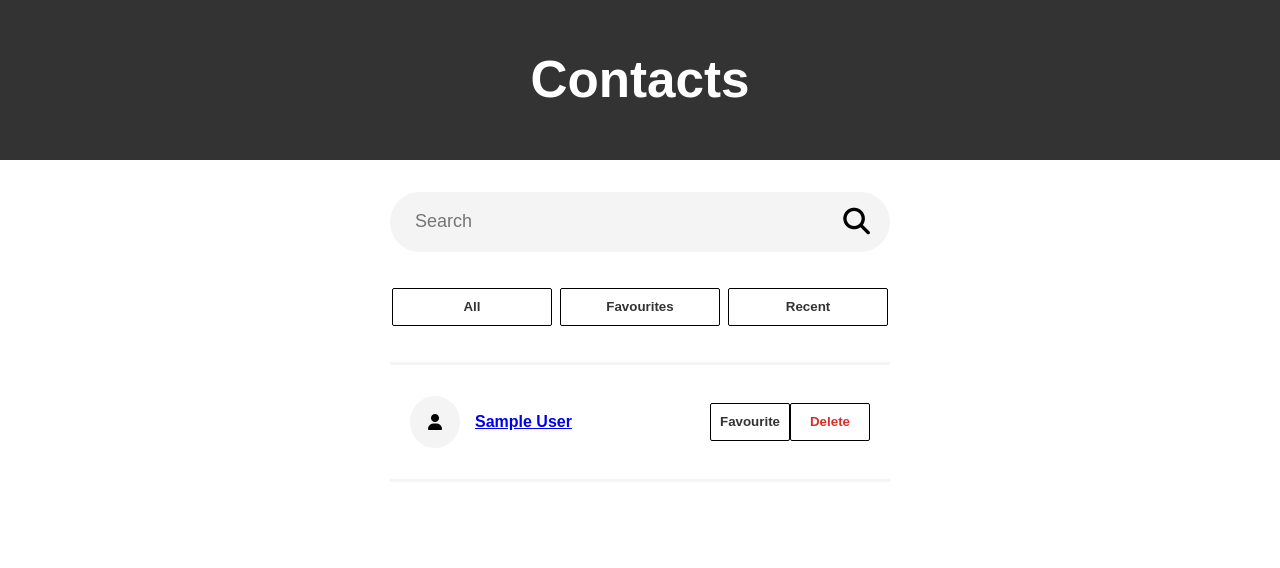
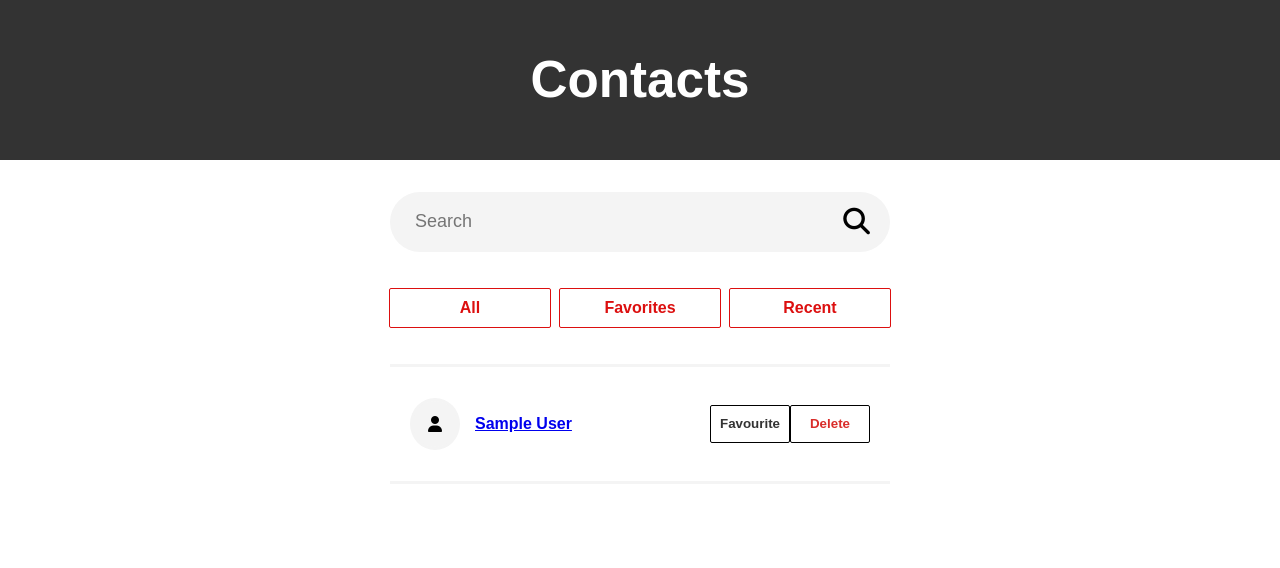
Before and after one commit to software-students-fall2023/2-web-app-exercise-team1-pt-2, a Flask app: template templates/contactlist.html in a window 1280 px wide. Shown: the top 568 px of the page. Run offline with Flask 3, Linux system fonts and the light colour scheme; the template is opened without the code that fills it: most values are stand-ins (such as "Sample title", 1, 10 or a date in 2020); parts of the project's set-up code (start-up, migrations or seed data) failed here and were passed over; some libraries are stand-ins or nearby versions.

Commit message:
added functionality for chip filters

```diff
--- a/server/app.py
+++ b/server/app.py
@@ -23,8 +23,18 @@ app=Flask(__name__, template_folder='../templates', static_folder='../static')
 
 @app.route('/')
 def display_all_contacts():
-    contacts = mongo.db.contacts.find()
-    return render_template('contactlist.html', contacts=contacts)
+    filter_type = request.args.get('filter', 'all')
+
+    if filter_type == 'all':
+        contacts = mongo.db.contacts.find().sort("fullName", pymongo.ASCENDING)
+    elif filter_type == 'favorites':
+        contacts = mongo.db.contacts.find({"favorite": True}).sort("fullName", pymongo.ASCENDING)
+    elif filter_type == 'recent':
+        contacts = mongo.db.contacts.find().sort("updatedAt", pymongo.DESCENDING)
+    else:
+        contacts = mongo.db.contacts.find().sort("fullName", pymongo.ASCENDING)
+
+    return render_template('contactlist.html', contacts=contacts, selected_filter=filter_type)
 
 @app.route('/search')
 def search():
--- a/static/search.css
+++ b/static/search.css
@@ -122,6 +122,28 @@ main{
     color : white;
 }
 
+.chip.selected {
+    background-color: #333;
+    color: white;
+}
+
+.chips a {
+    text-decoration: none;
+    color: inherit;
+    display: block;
+    height: 100%;
+    line-height: 38px;
+    text-align: center;
+}
+
+.chips a.chip {
+    color: #dc0f0f;
+}
+
+.chips a.chip.selected {
+    color: white;
+}
+
 .favourites-button{
     color: #333;
     background-color: white;
--- a/templates/contactlist.html
+++ b/templates/contactlist.html
@@ -19,9 +19,9 @@
             </button>
         </form>
         <div class="chips">
-            <button class = "chip"> All </button>
-            <button class = "chip"> Favourites </button>
-            <button class = "chip"> Recent </button>
+            <a href="{{ url_for('display_all_contacts', filter='all') }}" class="chip {{ 'selected' if selected_filter == 'all' else '' }}">All</a>
+            <a href="{{ url_for('display_all_contacts', filter='favorites') }}" class="chip {{ 'selected' if selected_filter == 'favorites' else '' }}">Favorites</a>
+            <a href="{{ url_for('display_all_contacts', filter='recent') }}" class="chip {{ 'selected' if selected_filter == 'recent' else '' }}">Recent</a>
         </div>
         <main>
             {% for contact in contacts %}
```
